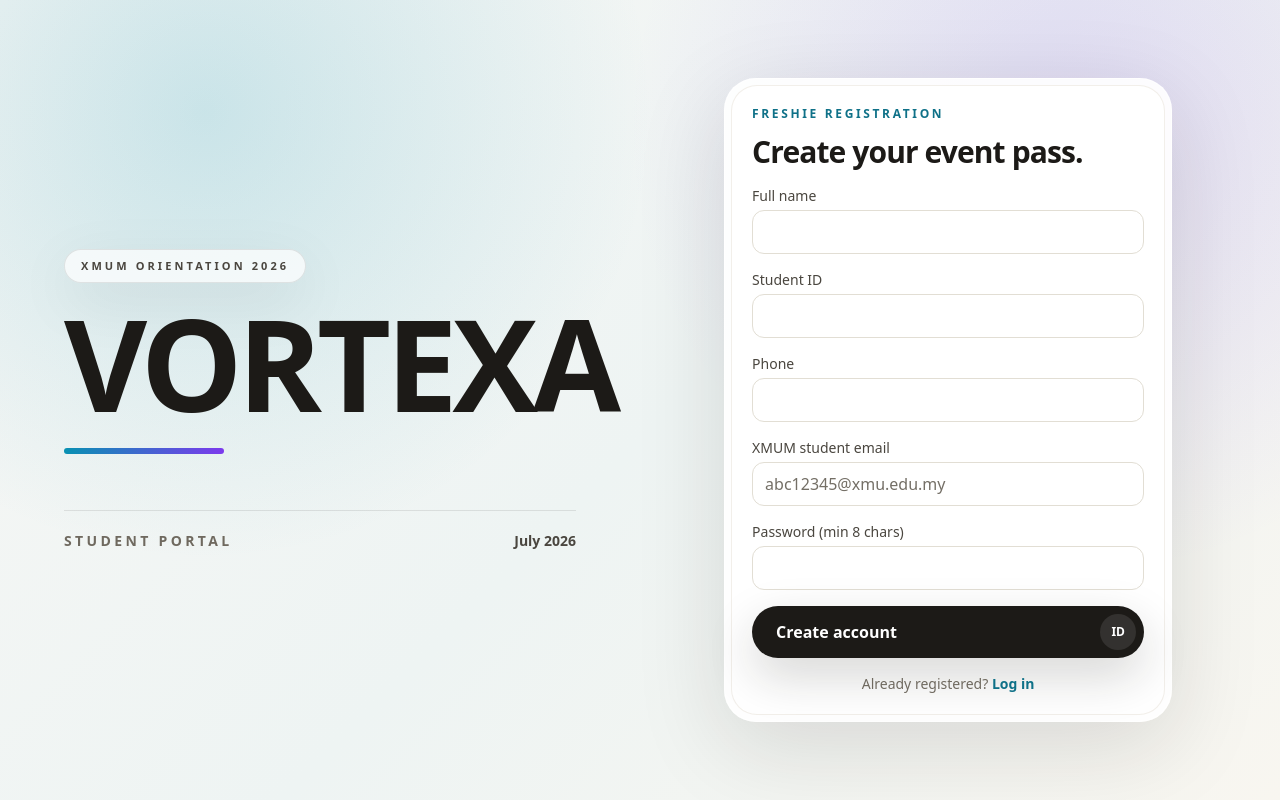
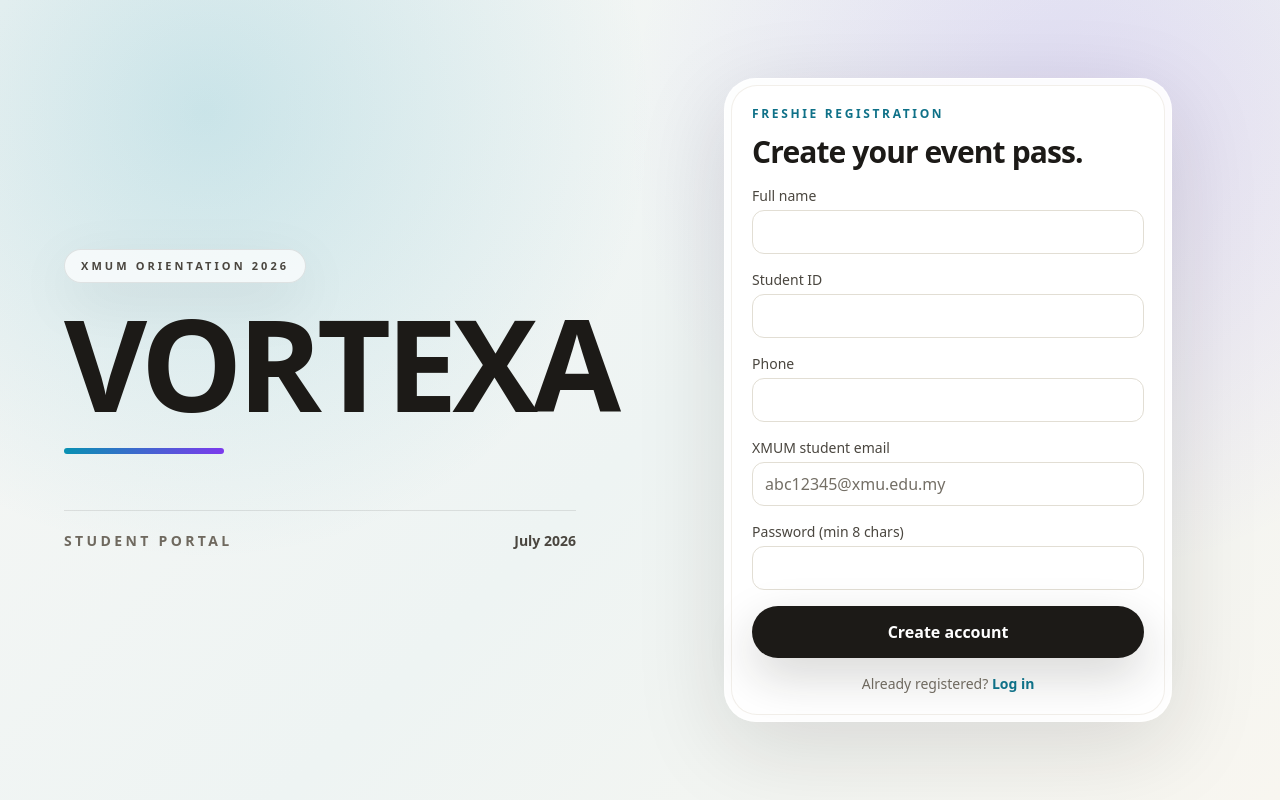
Before and after one commit to xmumorientation/XMUM_Orientation, a Next.js app: page /register in a window 1280 px wide. Built offline with nearby package versions, Linux system fonts and the light colour scheme.

Commit message:
Remove auth submit badge marks

```diff
--- a/src/app/(auth)/forgot-password/page.tsx
+++ b/src/app/(auth)/forgot-password/page.tsx
@@ -53,14 +53,11 @@
           />
         </div>
         <button type="submit" disabled={busy} className="group auth-submit">
-          <span>
-            {busy ? (
-              <Spinner className="border-white/40 border-t-white" />
-            ) : (
-              "Send reset link"
-            )}
-          </span>
-          <span className="auth-submit-mark">GO</span>
+          {busy ? (
+            <Spinner className="border-white/40 border-t-white" />
+          ) : (
+            "Send reset link"
+          )}
         </button>
         <p className="text-center text-sm">
           <Link href="/login" className="font-bold text-star-cyanstrong">
--- a/src/app/(auth)/login/page.tsx
+++ b/src/app/(auth)/login/page.tsx
@@ -77,14 +77,11 @@
           />
         </div>
         <button type="submit" disabled={busy} className="group auth-submit">
-          <span>
-            {busy ? (
-              <Spinner className="border-white/40 border-t-white" />
-            ) : (
-              "Log in"
-            )}
-          </span>
-          <span className="auth-submit-mark">GO</span>
+          {busy ? (
+            <Spinner className="border-white/40 border-t-white" />
+          ) : (
+            "Log in"
+          )}
         </button>
         <div className="flex justify-between gap-4 text-sm">
           <Link href="/forgot-password" className="font-semibold text-ink-soft">
--- a/src/app/(auth)/register/page.tsx
+++ b/src/app/(auth)/register/page.tsx
@@ -138,14 +138,11 @@
           />
         </div>
         <button type="submit" disabled={busy} className="group auth-submit">
-          <span>
-            {busy ? (
-              <Spinner className="border-white/40 border-t-white" />
-            ) : (
-              "Create account"
-            )}
-          </span>
-          <span className="auth-submit-mark">ID</span>
+          {busy ? (
+            <Spinner className="border-white/40 border-t-white" />
+          ) : (
+            "Create account"
+          )}
         </button>
         <p className="text-center text-sm text-ink-faint">
           Already registered?{" "}
--- a/src/app/(auth)/reset-password/page.tsx
+++ b/src/app/(auth)/reset-password/page.tsx
@@ -55,14 +55,11 @@
           />
         </div>
         <button type="submit" disabled={busy} className="group auth-submit">
-          <span>
-            {busy ? (
-              <Spinner className="border-white/40 border-t-white" />
-            ) : (
-              "Set new password"
-            )}
-          </span>
-          <span className="auth-submit-mark">OK</span>
+          {busy ? (
+            <Spinner className="border-white/40 border-t-white" />
+          ) : (
+            "Set new password"
+          )}
         </button>
       </div>
     </form>
--- a/src/app/globals.css
+++ b/src/app/globals.css
@@ -76,10 +76,7 @@
     @apply rounded-[calc(1.5rem-0.375rem)] border border-base-200/80 bg-white p-4 shadow-[inset_0_1px_0_rgba(255,255,255,0.9)] sm:rounded-[calc(2rem-0.375rem)] sm:p-5;
   }
   .auth-submit {
-    @apply inline-flex min-h-[52px] w-full items-center justify-between rounded-full bg-ink py-2 pl-6 pr-2 text-base font-bold text-white shadow-[0_18px_48px_rgba(28,26,23,0.18)] transition-all duration-700 ease-[cubic-bezier(0.32,0.72,0,1)] hover:-translate-y-0.5 hover:bg-star-cyanstrong active:scale-[0.98] disabled:pointer-events-none disabled:opacity-50;
-  }
-  .auth-submit-mark {
-    @apply flex h-9 w-9 items-center justify-center rounded-full bg-white/10 text-xs font-black tracking-tight transition-transform duration-700 ease-[cubic-bezier(0.32,0.72,0,1)] group-hover:translate-x-0.5 group-hover:-translate-y-0.5;
+    @apply inline-flex min-h-[52px] w-full items-center justify-center rounded-full bg-ink px-6 py-2 text-base font-bold text-white shadow-[0_18px_48px_rgba(28,26,23,0.18)] transition-all duration-700 ease-[cubic-bezier(0.32,0.72,0,1)] hover:-translate-y-0.5 hover:bg-star-cyanstrong active:scale-[0.98] disabled:pointer-events-none disabled:opacity-50;
   }
 }
 
```
